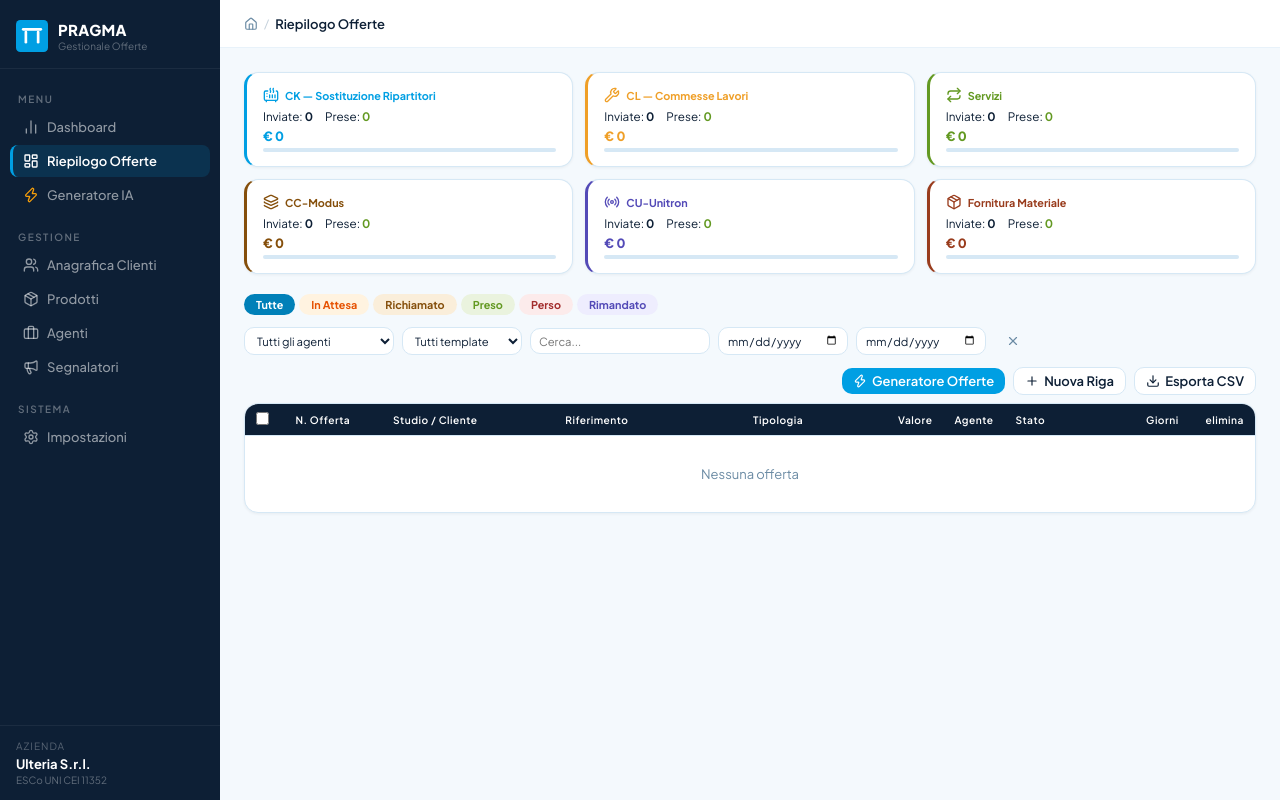
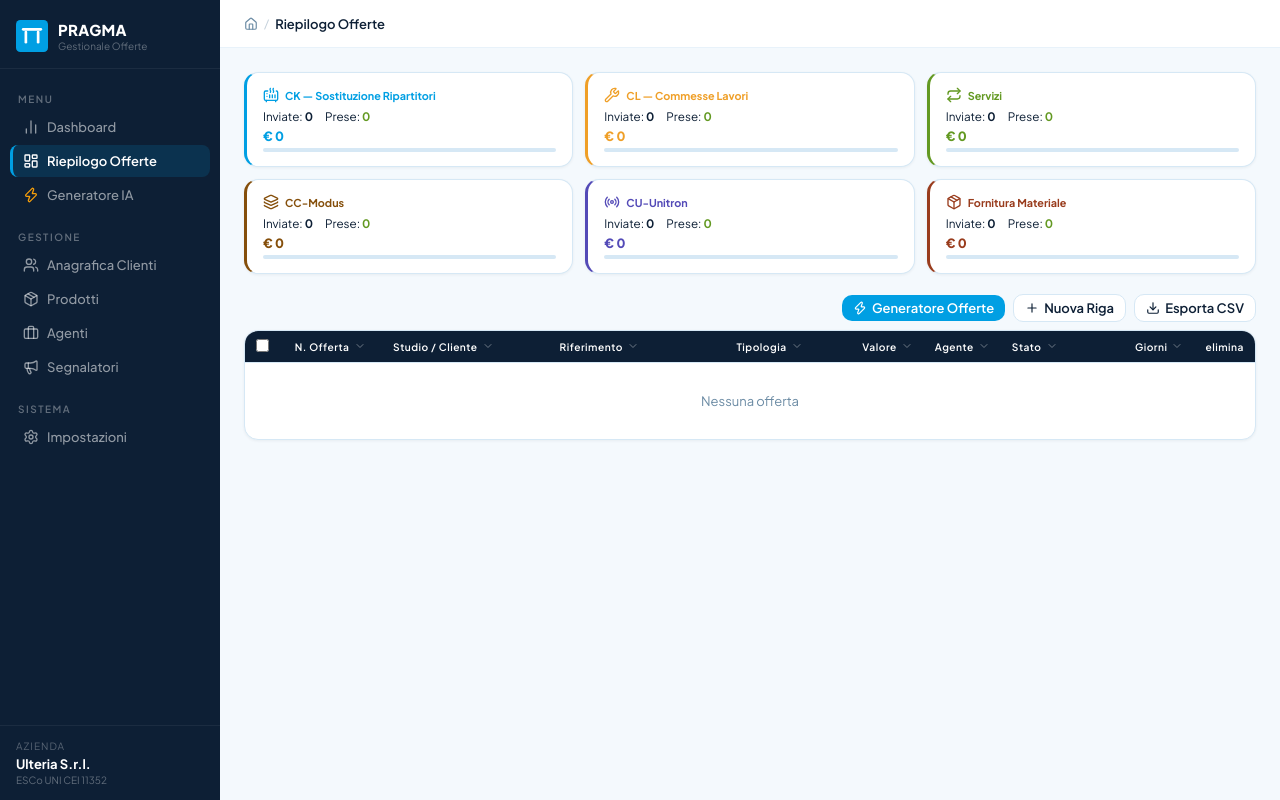
Before and after one commit to FiloUlte/gestionale-offerte-ulteria, a Flask app: page / in a window 1280 px wide. Run offline with Flask 3, Linux system fonts and the light colour scheme; data comes from the database, SQL or seed files in the repository; data that the repository does not hold is empty.

Commit message:
feat: Excel-style column header filter dropdowns, remove old filter bars
Removed:
- Stato filter tabs row
- Filter bar (agente select, template select, search, date range, reset)
- Servizi filter buttons
- All related event handlers

Added:
- Every column header now has a chevron-down icon (turns blue when filtered)
- Click on any header → opens dropdown with:
  - Sort Asc/Desc/Clear for all columns
  - Stato column: checkboxes for each stato (multi-select)
  - Agente column: list of agents with avatars
  - Tipologia column: CK/CL/RK/RD/MANSIS/MANCT/CC-MODUS/UNITRON
  - Numero/Studio/Riferimento/Valore: search box with debounce
- Dropdown closes on click outside
- Active filters shown with blue filter icon in header
- All filters work with existing dashFilterSort logic

Co-Authored-By: Claude Opus 4.6 (1M context) <noreply@anthropic.com>

```diff
--- a/config.json
+++ b/config.json
@@ -1,3 +1,3 @@
 {
-  "prossimo_numero": 26021
+  "prossimo_numero": 26022
 }
--- a/static/app.js
+++ b/static/app.js
@@ -252,38 +252,7 @@ function buildDashboard(c) {
   h += '<div id="kpi-cards" class="g3 mb12" style="min-height:80px"></div>';
   h += '<div id="kpi-cards-2" class="g3 mb20" style="min-height:80px"></div>';
 
-  /* Stato filter tabs */
-  h += '<div class="fac gap4 mb12" id="stato-tabs">';
-  var stTabs = [
-    { val: "", label: "Tutte", bg: "#E6F5FC", color: "#0080B8" },
-    { val: "in_attesa_assemblea", label: "In Attesa", bg: "#FFF3E0", color: "#E65100" },
-    { val: "richiamato", label: "Richiamato", bg: "#FAEEDA", color: "#854F0B" },
-    { val: "preso_lavoro", label: "Preso", bg: "#EAF3DE", color: "#639922" },
-    { val: "perso", label: "Perso", bg: "#FCEBEB", color: "#A32D2D" },
-    { val: "rimandato", label: "Rimandato", bg: "#EEEDFE", color: "#534AB7" }
-  ];
-  stTabs.forEach(function(t) {
-    var active = t.val === "" ? (dashFilters.stati.length === 0) : (dashFilters.stati.indexOf(t.val) >= 0);
-    var style = active ? "background:" + t.color + ";color:#fff;border-color:" + t.color : "background:" + t.bg + ";color:" + t.color + ";border-color:" + t.bg;
-    h += '<button class="btn btn-sm" data-stato-filter="' + t.val + '" style="' + style + ';font-weight:700;font-size:.72rem;border-radius:20px;padding:4px 12px">' + t.label + "</button>";
-  });
-  h += "</div>";
-
-  /* Servizi filter buttons removed — filtering happens via KPI cards and Excel-like column headers */
-
-  /* Filter bar */
-  h += '<div class="fac gap8 mb12 flex-wrap" style="flex-wrap:wrap">';
-  h += '<select class="inp" id="f-agente" style="width:150px;padding:5px 8px;font-size:.75rem"><option value="">Tutti gli agenti</option>';
-  agenti.forEach(function(a) {
-    h += '<option value="' + a.id + '"' + (dashFilters.agente_id == a.id ? " selected" : "") + ">" + esc(a.nome + " " + a.cognome) + "</option>";
-  });
-  h += "</select>";
-  h += '<select class="inp" id="f-template" style="width:120px;padding:5px 8px;font-size:.75rem"><option value="">Tutti template</option><option value="E40"' + (dashFilters.template === "E40" ? " selected" : "") + '>E-ITN40</option><option value="Q55"' + (dashFilters.template === "Q55" ? " selected" : "") + ">Q5.5</option></select>";
-  h += '<input class="inp" id="f-search" placeholder="Cerca..." value="' + esc(dashFilters.q) + '" style="width:180px;padding:5px 8px;font-size:.75rem" />';
-  h += '<input class="inp" id="f-dal" type="date" value="' + (dashFilters.dal || "") + '" style="width:130px;padding:5px 8px;font-size:.75rem" title="Dal" />';
-  h += '<input class="inp" id="f-al" type="date" value="' + (dashFilters.al || "") + '" style="width:130px;padding:5px 8px;font-size:.75rem" title="Al" />';
-  h += '<button class="btn btn-ghost btn-sm" id="f-reset" title="Reset filtri"><i data-lucide="x" style="width:14px;height:14px"></i></button>';
-  h += "</div>";
+  /* Filters removed — all filtering via column headers (Excel-style) */
 
   /* Bulk + actions bar */
   h += '<div class="fjb mb8">';
@@ -314,16 +283,23 @@ function buildDashboard(c) {
     { key: "stato", w: "140px" },
     { key: "giorni", w: "60px" }, { key: "elimina", w: "40px" }
   ];
+  var filterableCols = { stato: 1, agente_id: 1, tipologia: 1, nome_studio: 1 };
   colDefs.forEach(function(cd) {
     if (dashVisibleCols.indexOf(cd.key) < 0) return;
     var label = COL_LABELS[cd.key] || cd.key;
     var arrow = "";
-    if (sortable[cd.key]) {
-      if (dashSort.col === cd.key) arrow = dashSort.dir === "asc" ? " \u2191" : " \u2193";
-      h += '<th style="width:' + cd.w + ';cursor:pointer" data-sort-col="' + cd.key + '" class="' + (cd.cls || "") + '">' + label + arrow + "</th>";
-    } else {
-      h += '<th style="width:' + cd.w + '" class="' + (cd.cls || "") + '">' + label + "</th>";
+    var isFiltered = false;
+    if (dashSort.col === cd.key) arrow = dashSort.dir === "asc" ? " \u2191" : " \u2193";
+    /* Check if this column has active filter */
+    if (cd.key === "stato" && dashFilters.stati.length > 0) isFiltered = true;
+    if (cd.key === "agente_id" && dashFilters.agente_id) isFiltered = true;
+    if (cd.key === "tipologia" && (dashFilters.macro_cat || dashFilters.tipo_servizio)) isFiltered = true;
+
+    var filterIcon = '';
+    if (sortable[cd.key] || filterableCols[cd.key]) {
+      filterIcon = '<i data-lucide="' + (isFiltered ? "filter" : "chevron-down") + '" style="width:12px;height:12px;opacity:' + (isFiltered ? "1" : "0.4") + ';margin-left:4px;vertical-align:-1px' + (isFiltered ? ";color:#009FE3" : "") + '"></i>';
     }
+    h += '<th style="width:' + cd.w + ';cursor:pointer;position:relative" data-col-header="' + cd.key + '" class="' + (cd.cls || "") + '">' + label + arrow + filterIcon + "</th>";
   });
   h += "</tr></thead><tbody>";
 
@@ -550,47 +526,7 @@ function loadKpiCards() {
 function attachDashEvents(c) {
   var searchTimer = null;
 
-  /* Stato filter tabs */
-  c.querySelectorAll("[data-stato-filter]").forEach(function(btn) {
-    btn.addEventListener("click", function() {
-      var val = this.getAttribute("data-stato-filter");
-      if (val === "") { dashFilters.stati = []; }
-      else {
-        var idx = dashFilters.stati.indexOf(val);
-        if (idx >= 0) dashFilters.stati.splice(idx, 1);
-        else dashFilters.stati.push(val);
-      }
-      dashPage = 0;
-      saveDashFilters();
-      buildDashboard(c);
-    });
-  });
-
-  /* Servizi filter buttons removed */
-
-  /* Filters */
-  var fAgente = document.getElementById("f-agente");
-  if (fAgente) fAgente.addEventListener("change", function() { dashFilters.agente_id = this.value; dashPage = 0; saveDashFilters(); buildDashboard(c); });
-  var fTemplate = document.getElementById("f-template");
-  if (fTemplate) fTemplate.addEventListener("change", function() { dashFilters.template = this.value; dashPage = 0; saveDashFilters(); buildDashboard(c); });
-  var fSearch = document.getElementById("f-search");
-  if (fSearch) fSearch.addEventListener("input", function() {
-    var val = this.value;
-    clearTimeout(searchTimer);
-    searchTimer = setTimeout(function() { dashFilters.q = val; dashPage = 0; saveDashFilters(); buildDashboard(c); }, 300);
-  });
-  var fDal = document.getElementById("f-dal");
-  if (fDal) fDal.addEventListener("change", function() { dashFilters.dal = this.value; dashPage = 0; saveDashFilters(); buildDashboard(c); });
-  var fAl = document.getElementById("f-al");
-  if (fAl) fAl.addEventListener("change", function() { dashFilters.al = this.value; dashPage = 0; saveDashFilters(); buildDashboard(c); });
-  var fReset = document.getElementById("f-reset");
-  if (fReset) fReset.addEventListener("click", function() {
-    dashFilters = { stati: [], agente_id: "", template: "", q: "", dal: "", al: "", tipo_servizio: "", macro_cat: "", tipo_cliente: "" };
-    dashSort = { col: null, dir: null };
-    dashPage = 0;
-    localStorage.removeItem("dashFilters");
-    buildDashboard(c);
-  });
+  /* Old filter bars removed — filtering via column headers */
 
   /* Toolbar */
   var btnNuovaRiga = document.getElementById("btn-nuova-riga");
@@ -624,15 +560,12 @@ function attachDashEvents(c) {
     });
   });
 
-  /* Sort */
-  c.querySelectorAll("[data-sort-col]").forEach(function(th) {
-    th.addEventListener("click", function() {
-      var col = this.getAttribute("data-sort-col");
-      if (dashSort.col === col) {
-        if (dashSort.dir === "asc") dashSort.dir = "desc";
-        else if (dashSort.dir === "desc") { dashSort.col = null; dashSort.dir = null; }
-      } else { dashSort.col = col; dashSort.dir = "asc"; }
-      buildDashboard(c);
+  /* Column header click — Excel-style filter dropdown */
+  c.querySelectorAll("[data-col-header]").forEach(function(th) {
+    th.addEventListener("click", function(e) {
+      e.stopPropagation();
+      var col = this.getAttribute("data-col-header");
+      showColumnFilterDropdown(col, this, c);
     });
   });
 
@@ -910,6 +843,180 @@ function showMotivoPerdita(oid, oldStato, cont) {
     footer.appendChild(btnConfirm);
   }
 }
+
+/* ─── Excel-style Column Filter Dropdown ─── */
+
+function showColumnFilterDropdown(col, thEl, cont) {
+  closeColumnFilter();
+
+  var dd = document.createElement("div");
+  dd.id = "col-filter-dd";
+  dd.style.cssText = "position:absolute;top:100%;left:0;min-width:200px;max-width:280px;background:#fff;border:1px solid var(--pragma-border-default);border-radius:10px;box-shadow:0 8px 30px rgba(0,0,0,.15);z-index:200;padding:8px 0;max-height:320px;overflow-y:auto;font-size:13px";
+
+  var h = "";
+
+  /* Sort options — always available */
+  h += '<div style="padding:4px 12px;font-size:11px;font-weight:600;color:var(--pragma-text-muted);text-transform:uppercase;letter-spacing:.5px">Ordina</div>';
+  h += '<div class="cfd-item" data-cfd-sort="asc" style="padding:7px 14px;cursor:pointer;display:flex;align-items:center;gap:6px;transition:background .1s"><i data-lucide="arrow-up" style="width:14px;height:14px"></i> Crescente</div>';
+  h += '<div class="cfd-item" data-cfd-sort="desc" style="padding:7px 14px;cursor:pointer;display:flex;align-items:center;gap:6px;transition:background .1s"><i data-lucide="arrow-down" style="width:14px;height:14px"></i> Decrescente</div>';
+  if (dashSort.col === col) {
+    h += '<div class="cfd-item" data-cfd-sort="clear" style="padding:7px 14px;cursor:pointer;display:flex;align-items:center;gap:6px;color:var(--pragma-danger);transition:background .1s"><i data-lucide="x" style="width:14px;height:14px"></i> Rimuovi ordinamento</div>';
+  }
+
+  /* Filter options — depends on column */
+  if (col === "stato") {
+    h += '<div style="border-top:1px solid var(--pragma-border-light);margin:6px 0"></div>';
+    h += '<div style="padding:4px 12px;font-size:11px;font-weight:600;color:var(--pragma-text-muted);text-transform:uppercase;letter-spacing:.5px">Filtra per stato</div>';
+    var stati = [
+      { val: "richiamato", label: "Richiamato" },
+      { val: "in_attesa_assemblea", label: "In Attesa Assemblea" },
+      { val: "preso_lavoro", label: "Preso Lavoro" },
+      { val: "perso", label: "Perso" },
+      { val: "rimandato", label: "Rimandato" }
+    ];
+    stati.forEach(function(s) {
+      var checked = dashFilters.stati.indexOf(s.val) >= 0;
+      h += '<label class="cfd-item" style="padding:6px 14px;cursor:pointer;display:flex;align-items:center;gap:8px;transition:background .1s"><input type="checkbox" data-cfd-stato="' + s.val + '"' + (checked ? " checked" : "") + ' /> ' + s.label + '</label>';
+    });
+    if (dashFilters.stati.length > 0) {
+      h += '<div class="cfd-item" data-cfd-clear-stato="1" style="padding:7px 14px;cursor:pointer;color:var(--pragma-danger);display:flex;align-items:center;gap:6px"><i data-lucide="x" style="width:14px;height:14px"></i> Rimuovi filtro stato</div>';
+    }
+  }
+
+  if (col === "agente_id") {
+    h += '<div style="border-top:1px solid var(--pragma-border-light);margin:6px 0"></div>';
+    h += '<div style="padding:4px 12px;font-size:11px;font-weight:600;color:var(--pragma-text-muted);text-transform:uppercase;letter-spacing:.5px">Filtra per agente</div>';
+    h += '<div class="cfd-item" data-cfd-agente="" style="padding:6px 14px;cursor:pointer;' + (!dashFilters.agente_id ? "font-weight:700;color:var(--pragma-blue)" : "") + '">Tutti gli agenti</div>';
+    agenti.forEach(function(a) {
+      var active = dashFilters.agente_id == a.id;
+      h += '<div class="cfd-item" data-cfd-agente="' + a.id + '" style="padding:6px 14px;cursor:pointer;display:flex;align-items:center;gap:6px;' + (active ? "font-weight:700;color:var(--pragma-blue)" : "") + '"><span class="pragma-avatar" style="width:20px;height:20px;font-size:9px;background:' + (a.colore || "#009FE3") + '">' + ((a.nome || " ")[0] + (a.cognome || " ")[0]).toUpperCase() + '</span> ' + esc(a.nome + " " + a.cognome) + '</div>';
+    });
+  }
+
+  if (col === "tipologia") {
+    h += '<div style="border-top:1px solid var(--pragma-border-light);margin:6px 0"></div>';
+    h += '<div style="padding:4px 12px;font-size:11px;font-weight:600;color:var(--pragma-text-muted);text-transform:uppercase;letter-spacing:.5px">Filtra per tipologia</div>';
+    var tipi = ["CK", "CL", "RK", "RD", "MANSIS", "MANCT", "CC-MODUS", "UNITRON"];
+    h += '<div class="cfd-item" data-cfd-tipo="" style="padding:6px 14px;cursor:pointer;' + (!dashFilters.macro_cat ? "font-weight:700;color:var(--pragma-blue)" : "") + '">Tutte le tipologie</div>';
+    tipi.forEach(function(t) {
+      var active = dashFilters.macro_cat === t || dashFilters.macro_cat === t.toLowerCase().replace("-", "_");
+      h += '<div class="cfd-item" data-cfd-tipo="' + t + '" style="padding:6px 14px;cursor:pointer;' + (active ? "font-weight:700;color:var(--pragma-blue)" : "") + '">' + t + '</div>';
+    });
+  }
+
+  if (col === "valore") {
+    h += '<div style="border-top:1px solid var(--pragma-border-light);margin:6px 0"></div>';
+    h += '<div style="padding:4px 12px;font-size:11px;font-weight:600;color:var(--pragma-text-muted);text-transform:uppercase;letter-spacing:.5px">Cerca</div>';
+    h += '<div style="padding:4px 12px"><input class="inp" id="cfd-search" placeholder="Cerca..." value="' + esc(dashFilters.q) + '" style="width:100%;font-size:12px;padding:6px 10px" /></div>';
+  }
+
+  if (col === "numero" || col === "nome_studio" || col === "riferimento") {
+    h += '<div style="border-top:1px solid var(--pragma-border-light);margin:6px 0"></div>';
+    h += '<div style="padding:4px 12px"><input class="inp" id="cfd-search" placeholder="Cerca..." value="' + esc(dashFilters.q) + '" style="width:100%;font-size:12px;padding:6px 10px" /></div>';
+  }
+
+  dd.innerHTML = h;
+  thEl.style.position = "relative";
+  thEl.appendChild(dd);
+  icons();
+
+  /* Add hover style to items */
+  dd.querySelectorAll(".cfd-item").forEach(function(item) {
+    item.addEventListener("mouseenter", function() { this.style.background = "var(--pragma-blue-lighter)"; });
+    item.addEventListener("mouseleave", function() { this.style.background = ""; });
+  });
+
+  /* Sort handlers */
+  dd.querySelectorAll("[data-cfd-sort]").forEach(function(btn) {
+    btn.addEventListener("click", function() {
+      var dir = this.getAttribute("data-cfd-sort");
+      if (dir === "clear") { dashSort.col = null; dashSort.dir = null; }
+      else { dashSort.col = col; dashSort.dir = dir; }
+      closeColumnFilter();
+      buildDashboard(cont);
+    });
+  });
+
+  /* Stato checkboxes */
+  dd.querySelectorAll("[data-cfd-stato]").forEach(function(cb) {
+    cb.addEventListener("change", function() {
+      var val = this.getAttribute("data-cfd-stato");
+      if (this.checked) { if (dashFilters.stati.indexOf(val) < 0) dashFilters.stati.push(val); }
+      else { var idx = dashFilters.stati.indexOf(val); if (idx >= 0) dashFilters.stati.splice(idx, 1); }
+      dashPage = 0;
+      saveDashFilters();
+      closeColumnFilter();
+      buildDashboard(cont);
+    });
+  });
+  var clearStato = dd.querySelector("[data-cfd-clear-stato]");
+  if (clearStato) clearStato.addEventListener("click", function() {
+    dashFilters.stati = [];
+    dashPage = 0;
+    saveDashFilters();
+    closeColumnFilter();
+    buildDashboard(cont);
+  });
+
+  /* Agente */
+  dd.querySelectorAll("[data-cfd-agente]").forEach(function(btn) {
+    btn.addEventListener("click", function() {
+      dashFilters.agente_id = this.getAttribute("data-cfd-agente");
+      dashPage = 0;
+      saveDashFilters();
+      closeColumnFilter();
+      buildDashboard(cont);
+    });
+  });
+
+  /* Tipologia */
+  dd.querySelectorAll("[data-cfd-tipo]").forEach(function(btn) {
+    btn.addEventListener("click", function() {
+      var val = this.getAttribute("data-cfd-tipo");
+      if (val === "CC-MODUS") val = "cc_modus";
+      else if (val === "UNITRON") val = "cu_unitron";
+      dashFilters.macro_cat = val;
+      dashPage = 0;
+      saveDashFilters();
+      closeColumnFilter();
+      buildDashboard(cont);
+    });
+  });
+
+  /* Search */
+  var searchInp = dd.querySelector("#cfd-search");
+  if (searchInp) {
+    searchInp.focus();
+    var searchTimer2 = null;
+    searchInp.addEventListener("input", function() {
+      var val = this.value;
+      clearTimeout(searchTimer2);
+      searchTimer2 = setTimeout(function() {
+        dashFilters.q = val;
+        dashPage = 0;
+        saveDashFilters();
+        closeColumnFilter();
+        buildDashboard(cont);
+      }, 500);
+    });
+  }
+
+  /* Close on click outside */
+  setTimeout(function() {
+    document.addEventListener("click", function closeHandler(e) {
+      if (!dd.contains(e.target)) {
+        closeColumnFilter();
+        document.removeEventListener("click", closeHandler);
+      }
+    });
+  }, 10);
+}
+
+function closeColumnFilter() {
+  var dd = document.getElementById("col-filter-dd");
+  if (dd) dd.remove();
+}
+
 
 /* ─── Modifica Offerta Modal ─── */
 
--- a/templates/index.html
+++ b/templates/index.html
@@ -92,6 +92,6 @@
   </div>
 </div>
 
-<script src="/static/app.js?v=35"></script>
+<script src="/static/app.js?v=40"></script>
 </body>
 </html>
```
